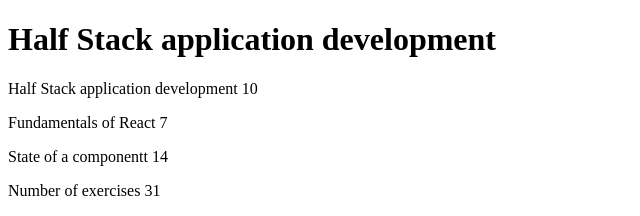
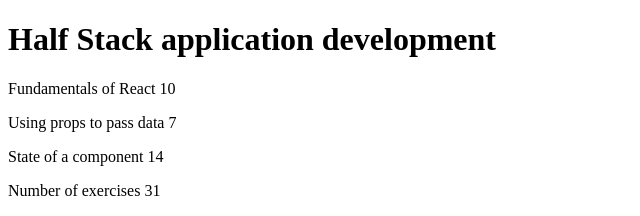
Before and after one commit to pablobenitomar/fullstackopen, a React (Vite) app in the folder part1/courseinfo/: page / in a window 1280 px wide. Shown: the top 216 px of the page, without its empty margins (0-640 px from the left). Built offline with nearby package versions, Linux system fonts and the light colour scheme.

Commit message:
exercise 1.3

```diff
--- a/part1/courseinfo/src/App.jsx
+++ b/part1/courseinfo/src/App.jsx
@@ -13,22 +13,11 @@
   return (
     <>
        <p>
-        {props.part} {props.exercises}
+        {props.part.name} {props.part.exercises}
       </p>
     </>
   )
 }
-const Content = (props) => {
-  console.log("Content ",props)
-  return (
-    <>
-      <Part part={props.parts[0].part} exercises={props.parts[0].exercises}  />
-      <Part part={props.parts[1].part} exercises={props.parts[1].exercises}  />
-      <Part part={props.parts[2].part} exercises={props.parts[2].exercises}  />
-    </>
-  )
-}
-
 
 const Total = (props) => {
   console.log(props)
@@ -40,22 +29,34 @@
 }
 
 
+
 const App = () => {
-  const parts = [
-    {part: 'Half Stack application development',exercises:10},
-    {part: 'Fundamentals of React',exercises:7},
-    {part: 'State of a componentt',exercises:14}
-  ]
   const course = 'Half Stack application development'
+  const part1 = {
+    name: 'Fundamentals of React',
+    exercises: 10
+  }
+  const part2 = {
+    name: 'Using props to pass data',
+    exercises: 7
+  }
+  const part3 = {
+    name: 'State of a component',
+    exercises: 14
+  }
 
   return (
     <div>
       <Header course={course} />
-      <Content parts={parts} />
+      <Part part={part1} />
+      <Part part={part2} />
+      <Part part={part3} />
 
-      <Total number={parts[0].exercises + parts[1].exercises + parts[2].exercises}/>
+
+      <Total number={part1.exercises + part2.exercises + part3.exercises}/>
     </div>
   )
 }
 
+
 export default App
```
